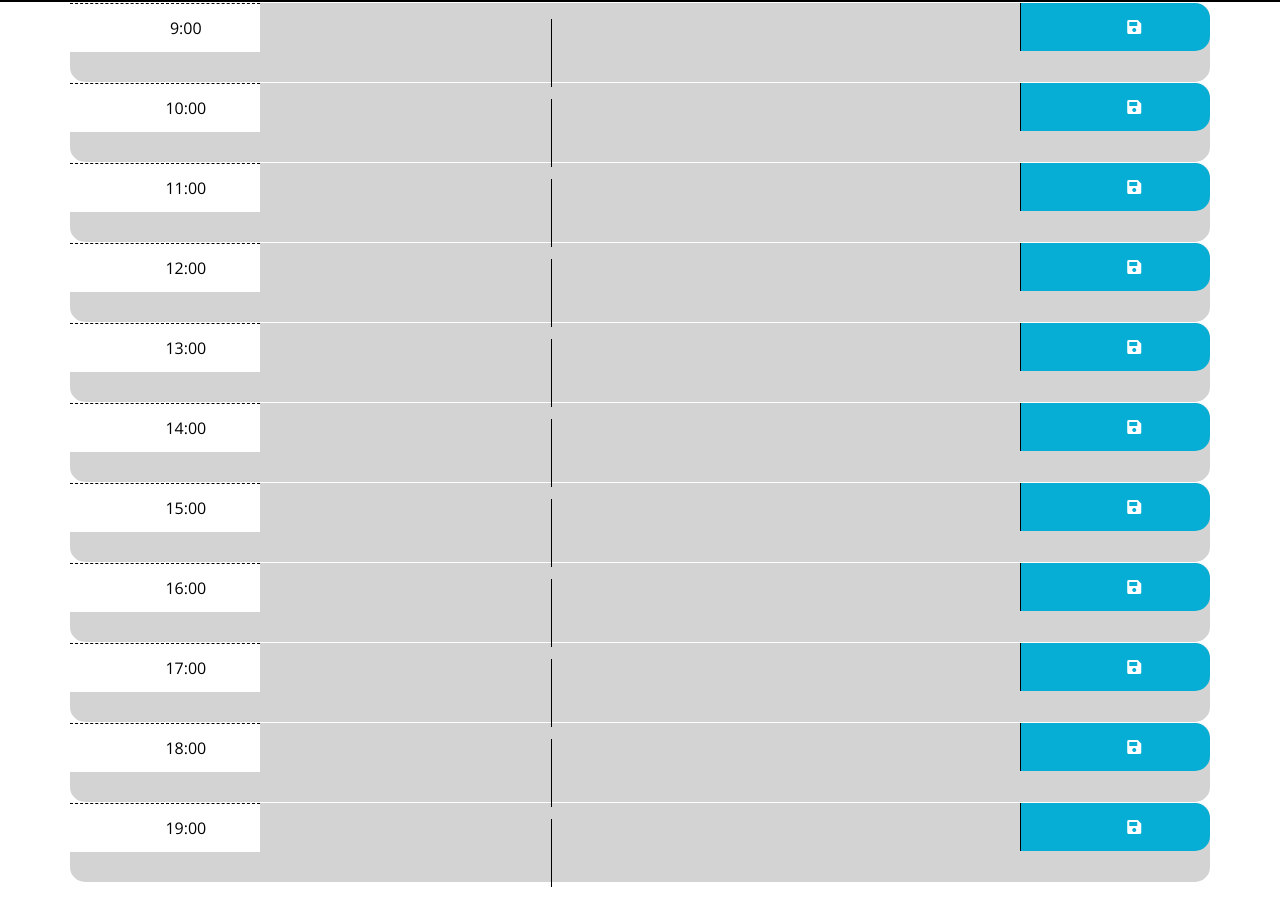
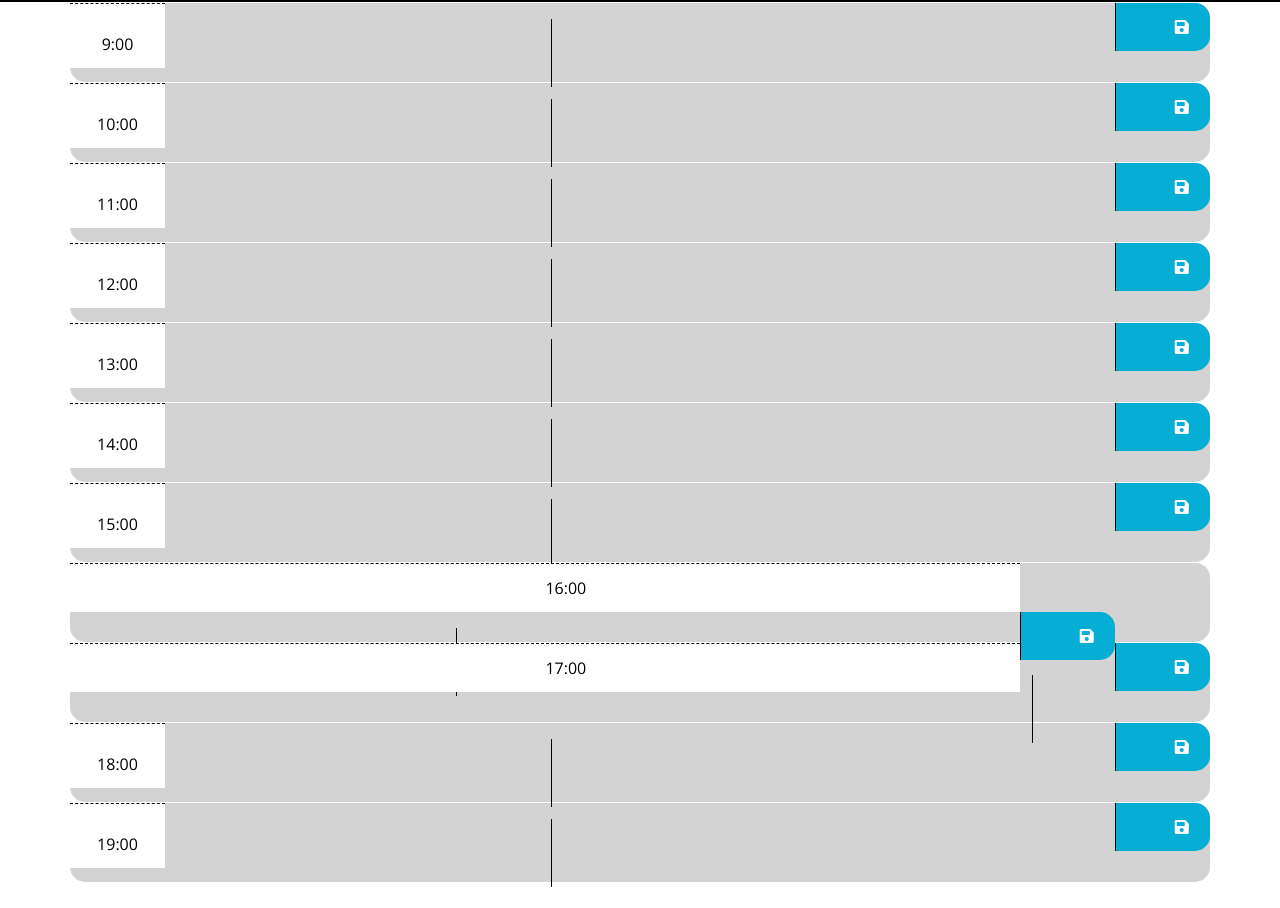
Before and after one commit to MItalassa/Work-Planner, a plain HTML site: page index.html in a window 1280 px wide. Shown: the part 285-1193 px from the top of the page. Drawn offline with nearby package versions, Linux system fonts and the light colour scheme.

Commit message:
Bootstrap table fixed and FIRST ADJUSTMENTS OF THE README file

```diff
--- a/index.html
+++ b/index.html
@@ -34,123 +34,123 @@
     <div class="container">
       <!-- Timeblocks go here -->
       <div class="row align-items-start time-block" id="9">
-        <div class="col-2 hour ">
+        <div class="col-1 hour ">
           9:00
         </div>
-        <div class="col-8 description">
+        <div class="col-10 description">
           <textarea name="Things to do"  cols="" rows="3"></textarea>
         </div>
-        <div class="col-2 saveBtn">
+        <div class="col-1 saveBtn">
          <i class="fas fa-save "></i>
         </div>
       </div>
       <div class="row align-items-start time-block" id="10">
-        <div class="col-2 hour">
+        <div class="col-1 hour">
           10:00
         </div>
-        <div class="col-8 description ">
+        <div class="col-10 description ">
           <textarea name="Things to do" cols="" rows="3"></textarea>
         </div>
-        <div class="col-2 saveBtn">
+        <div class="col-1 saveBtn">
          <i class="fas fa-save"></i>
         </div>
       </div>
       <div class="row align-items-start time-block" id="11">
-        <div class="col-2 hour">
+        <div class="col-1 hour">
           11:00
         </div>
-        <div class="col-8 description">
+        <div class="col-10 description">
           <textarea name="Things to do" cols="" rows="3"></textarea>
         </div>
-        <div class="col-2 saveBtn">
+        <div class="col-1 saveBtn">
          <i class="fas fa-save"></i>
         </div>
       </div>
       <div class="row align-items-start time-block" id="12">
-        <div class="col-2 hour">
+        <div class="col-1 hour">
           12:00
         </div>
-        <div class="col-8 description">
+        <div class="col-10 description">
           <textarea name="Things to do" cols="" rows="3"></textarea>
         </div>
-        <div class="col-2 saveBtn">
+        <div class="col-1 saveBtn">
          <i class="fas fa-save"></i>
         </div>
       </div>
       <div class="row align-items-start time-block" id="13">
-        <div class="col-2 hour">
+        <div class="col-1 hour">
           13:00
         </div>
-        <div class="col-8 description">
+        <div class="col-10 description">
           <textarea name="Things to do" cols="" rows="3"></textarea>
         </div>
-        <div class="col-2 saveBtn">
+        <div class="col-1 saveBtn">
          <i class="fas fa-save"></i>
         </div>
       </div>
       <div class="row align-items-start time-block" id="14">
-        <div class="col-2 hour">
+        <div class="col-1 hour">
           14:00
         </div>
-        <div class="col-8 description">
+        <div class="col-10 description">
           <textarea name="Things to do"  cols="" rows="3"></textarea>
         </div>
-        <div class="col-2 saveBtn">
+        <div class="col-1 saveBtn">
          <i class="fas fa-save"></i>
         </div>
       </div>
       <div class="row align-items-start time-block" id="15">
-        <div class="col-2 hour">
+        <div class="col-1 hour">
           15:00
         </div>
-        <div class="col-8 description">
+        <div class="col-10 description">
           <textarea name="Things to do" cols="" rows="3"></textarea>
         </div>
-        <div class="col-2 saveBtn">
+        <div class="col-1 saveBtn">
          <i class="fas fa-save "></i>
         </div>
       </div>
       <div class="row align-items-start time-block" id="16">
-        <div class="col-2 hour">
+        <div class="col-10 hour">
           16:00
         </div>
-        <div class="col-8 description">
+        <div class="col-10 description">
           <textarea name="Things to do" cols="" rows="3"></textarea>
         </div>
-        <div class="col-2 saveBtn">
+        <div class="col-1 saveBtn">
          <i class="fas fa-save "></i>
         </div>
       </div>
       <div class="row align-items-start time-block" id="17">
-        <div class="col-2 hour">
+        <div class="col-10 hour">
           17:00
         </div>
-        <div class="col-8 description">
+        <div class="col-1 description">
           <textarea name="Things to do" cols="" rows="3"></textarea>
         </div>
-        <div class="col-2 saveBtn">
+        <div class="col-1 saveBtn">
          <i class="fas fa-save "></i>
         </div>
       </div>
       <div class="row align-items-start time-block" id="18">
-        <div class="col-2 hour">
+        <div class="col-1 hour">
           18:00
         </div>
-        <div class="col-8 description">
+        <div class="col-10 description">
           <textarea name="Things to do" cols="" rows="3"></textarea>
         </div>
-        <div class="col-2 saveBtn">
+        <div class="col-1 saveBtn">
          <i class="fas fa-save "></i>
         </div>
       </div>
       <div class="row align-items-start time-block" id="19">
-        <div class="col-2 hour">
+        <div class="col-1 hour">
           19:00
         </div>
-        <div class="col-8 description">
+        <div class="col-10 description">
           <textarea name="Things to do" cols="" rows="3"></textarea>
         </div>
-        <div class="col-2 saveBtn">
+        <div class="col-1 saveBtn">
          <i class="fas fa-save"></i>
         </div>
       </div>
```
Also changed, not shown: 1 other file.
